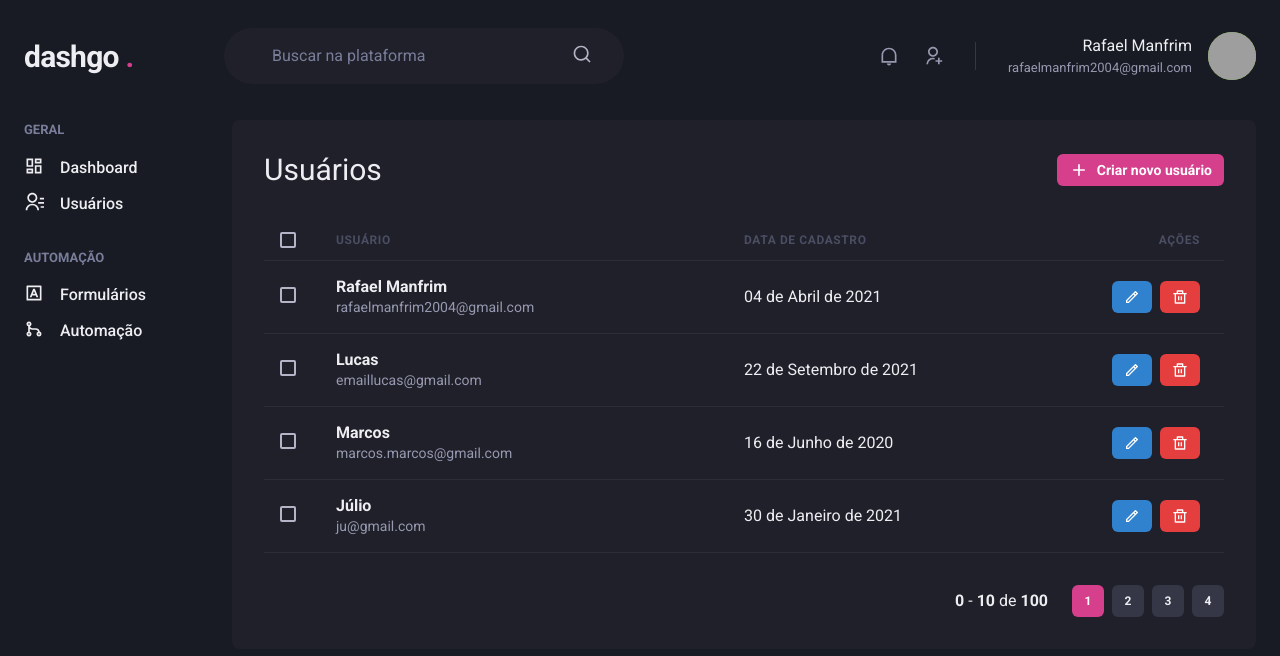
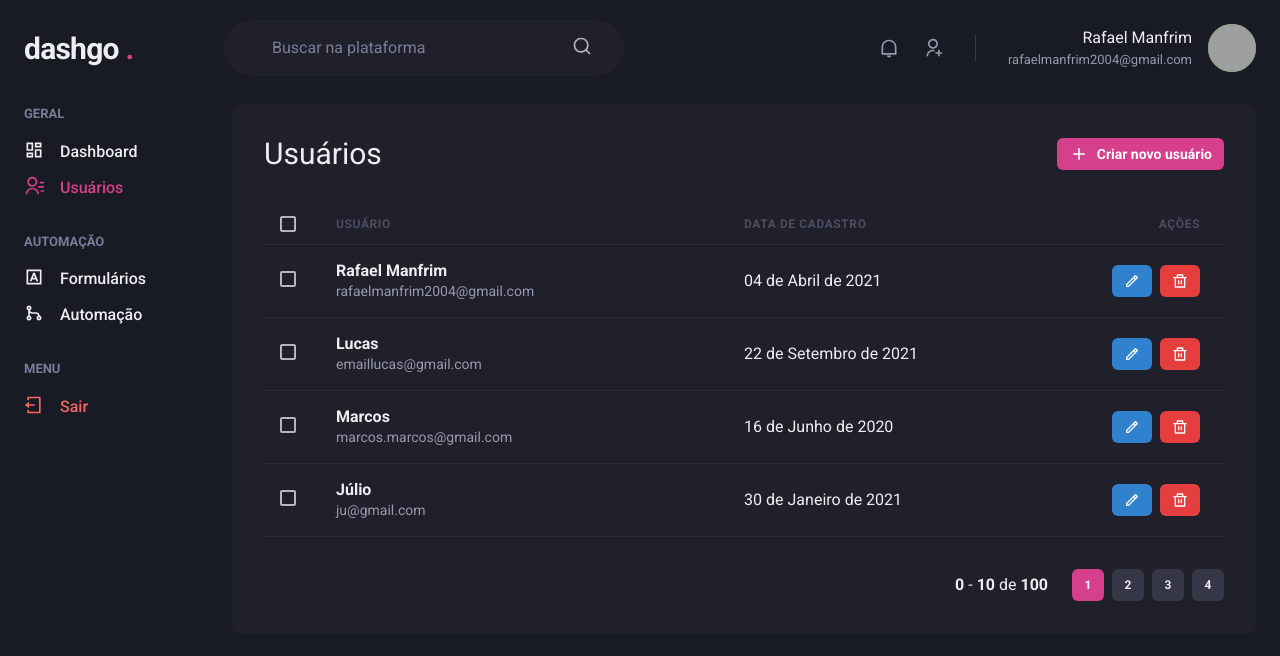
Before and after one commit to RafaelManfrim/Ignite-React-dashgo., a Next.js app: page /users in a window 1280 px wide. Shown: the top 656 px of the page. Built offline with nearby package versions, Linux system fonts and the light colour scheme; grey boxes are pictures that could not be loaded.

Commit message:
Navegação funcionando

```diff
--- a/src/components/Template/Header/index.tsx
+++ b/src/components/Template/Header/index.tsx
@@ -14,7 +14,7 @@ export function Header() {
     })
 
     return (
-        <Flex as="header" w="100%" maxWidth="1480px" h="20" mx="auto" mt="4" px="6" align="center">
+        <Flex as="header" w="100%" maxWidth="1480px" h="16" mx="auto" mt="4" px="6" align="center">
             { !isWideVersion && (
                 <IconButton aria-label="Abrir menu" icon={<Icon as={RiMenuLine} />} fontSize={["22", "24" ]} variant="unstyled" mt="2" mr="2" onClick={onOpen}/>
             )}
--- a/src/components/Template/Sidebar/NavLink.tsx
+++ b/src/components/Template/Sidebar/NavLink.tsx
@@ -1,5 +1,7 @@
-import { Text, Link, Icon, LinkProps } from "@chakra-ui/react";
+import { Text, Link as ChakraLink, Icon, LinkProps, textDecoration } from "@chakra-ui/react";
 import { ElementType } from 'react'
+import Link from 'next/link'
+import { useRouter } from "next/router";
 
 interface NavLinkProps extends LinkProps{
     icon: ElementType,
@@ -8,10 +10,16 @@ interface NavLinkProps extends LinkProps{
 }
 
 export function NavLink({ icon, text, url, ...rest }: NavLinkProps) {
+    const router = useRouter()
+
+    const isActive = router.asPath.startsWith(url)
+
     return (
-        <Link display="flex" align="center" {...rest}>
-            <Icon as={icon} fontSize="20"/>
-            <Text ml="4" fontWeight="medium">{text}</Text>
+        <Link href={url} passHref>
+            <ChakraLink display="flex" align="center" _hover={{ textDecoration: 'none', color: 'pink.300' }} color={isActive ? 'pink.500' : ''} {...rest} >
+                <Icon as={icon} fontSize="20"/>
+                <Text ml="4" fontWeight="medium">{text}</Text>
+            </ChakraLink>
         </Link>
     )
 }
--- a/src/components/Template/Sidebar/SidebarNav.tsx
+++ b/src/components/Template/Sidebar/SidebarNav.tsx
@@ -1,5 +1,5 @@
 import { Stack } from "@chakra-ui/react";
-import { RiContactsLine, RiDashboardLine, RiGitMergeLine, RiInputMethodLine } from "react-icons/ri";
+import { RiContactsLine, RiDashboardLine, RiGitMergeLine, RiInputMethodLine, RiLogoutBoxLine } from "react-icons/ri";
 import { NavLink } from "./NavLink";
 import { Category } from "./Category";
 
@@ -7,12 +7,15 @@ export function SidebarNav() {
     return (
         <Stack spacing="8" align="flex-start">
             <Category name="Geral">
-                <NavLink icon={RiDashboardLine} text="Dashboard" url="" />
-                <NavLink icon={RiContactsLine} text="Usuários" url="" />
+                <NavLink icon={RiDashboardLine} text="Dashboard" url="/dashboard" />
+                <NavLink icon={RiContactsLine} text="Usuários" url="/users" />
             </Category>
             <Category name="Automação">
-                <NavLink icon={RiInputMethodLine} text="Formulários" url="" />
-                <NavLink icon={RiGitMergeLine} text="Automação" url="" />
+                <NavLink icon={RiInputMethodLine} text="Formulários" url="/forms" />
+                <NavLink icon={RiGitMergeLine} text="Automação" url="/automation" />
+            </Category>
+            <Category name="Menu">
+                <NavLink icon={RiLogoutBoxLine} text="Sair" url="/" color="red.400" _hover={{}}/>
             </Category>
         </Stack>
     )
--- a/src/pages/users/create.tsx
+++ b/src/pages/users/create.tsx
@@ -1,6 +1,7 @@
 import { Flex, Box, Heading, Divider, VStack, SimpleGrid, HStack, Button } from "@chakra-ui/react";
 import { Input } from "../../components/Form/Input";
 import { Base } from "../../components/Template/Base";
+import Link from 'next/link'
 
 export default function CreateUser() {
     return (
@@ -20,7 +21,9 @@ export default function CreateUser() {
                 </VStack>
                 <Flex mt="8" justify="flex-end">
                     <HStack spacing="4">
-                        <Button colorScheme="whiteAlpha">Cancelar</Button>
+                        <Link href="/users" passHref>
+                            <Button colorScheme="whiteAlpha">Cancelar</Button>
+                        </Link>
                         <Button colorScheme="pink">Salvar</Button>
                     </HStack>
                 </Flex>
--- a/src/pages/users/index.tsx
+++ b/src/pages/users/index.tsx
@@ -2,6 +2,7 @@ import { Box, Flex, Text, Heading, Button, Icon, Table, Thead, Tr, Th, Checkbox,
 import { Base } from '../../components/Template/Base'
 import { RiAddLine, RiDeleteBinLine, RiPencilLine } from 'react-icons/ri'
 import { Pagination } from '../../components/Table/Pagination'
+import Link from 'next/link'
 
 export default function UserList() {
     const isWideVersion = useBreakpointValue({
@@ -14,7 +15,9 @@ export default function UserList() {
             <Box flex="1" borderRadius="8px" bg="gray.800" p="8">
                 <Flex mb="8" justify="space-between" align="center">
                     <Heading size="lg" fontWeight="normal">Usuários</Heading>
-                    <Button as="a" size="sm" fontSize="sm" colorScheme="pink" leftIcon={<Icon as={RiAddLine} fontSize="20"/>}>Criar novo usuário</Button>
+                    <Link href="/users/create" passHref>
+                        <Button size="sm" fontSize="sm" colorScheme="pink" leftIcon={<Icon as={RiAddLine} fontSize="20"/>}>Criar novo usuário</Button>
+                    </Link>
                 </Flex>
                 <Table colorScheme="whiteAlpha">
                     <Thead>
```
Also changed, not shown: src/pages/automation.tsx (added, +9 -0 lines), src/pages/forms.tsx (added, +9 -0 lines).
